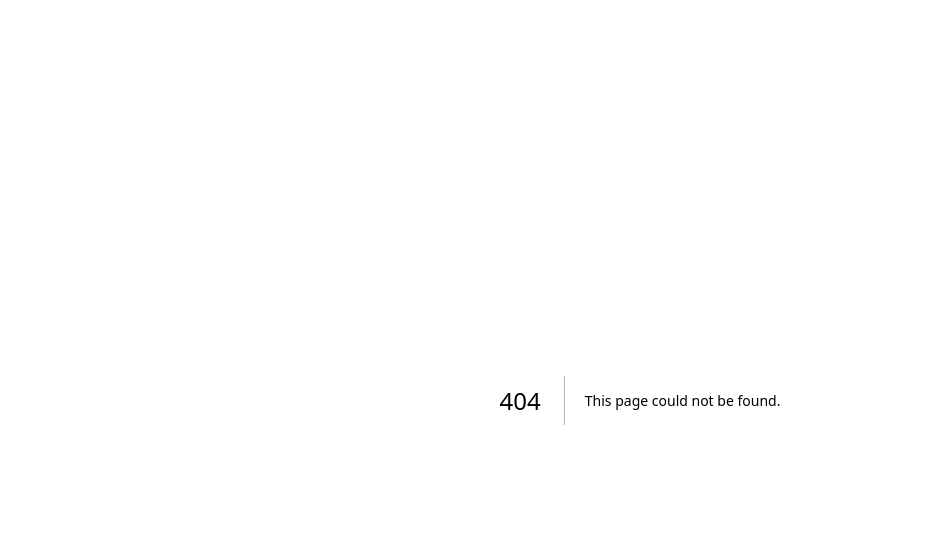
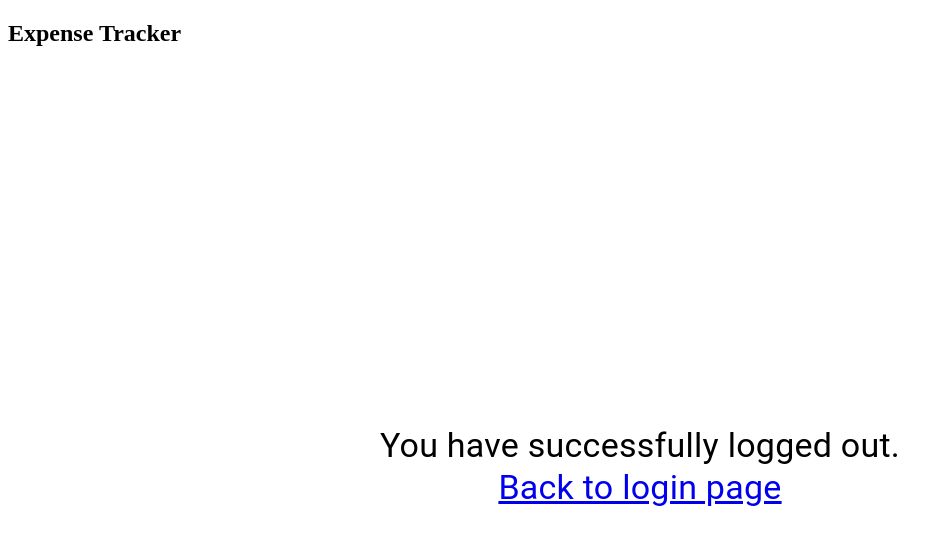
Before and after one commit to appletan9797/expense-tracker-frontend, a Next.js app: page /logout in a window 1280 px wide. Before the commit this address had no page. Shown: the top 544 px of the page, without its empty margins (0-950 px from the left). Built offline with nearby package versions, Linux system fonts and the light colour scheme.

Commit message:
feat: Add logout function
This commit add the page for deleting the cookie which value is the expense_tracker_login token and showing logout successfully message to the user.

```diff
--- /dev/null
+++ b/src/modules/logout/pages/MyLogoutPage.tsx
@@ -0,0 +1,21 @@
+import Cookies from 'universal-cookie'
+import { Box, Typography } from '@mui/material';
+
+export const MyLogout = () =>{
+    const cookies = new Cookies()
+    cookies.remove('expense_tracker_login')
+
+    return(
+        <>
+            <h2>Expense Tracker</h2>
+            <Box height="100vh" display="flex" alignItems="center" justifyContent="center">
+            <Typography variant="h4" align="center">
+                You have successfully logged out.
+                <br />
+                <a href='../login'>Back to login page</a>
+            </Typography>
+      </Box>
+        </>
+
+    )
+}
--- /dev/null
+++ b/src/pages/logout/index.tsx
@@ -0,0 +1,3 @@
+import { MyLogout } from "../../modules/logout/pages/MyLogoutPage";
+
+export default MyLogout;
```
